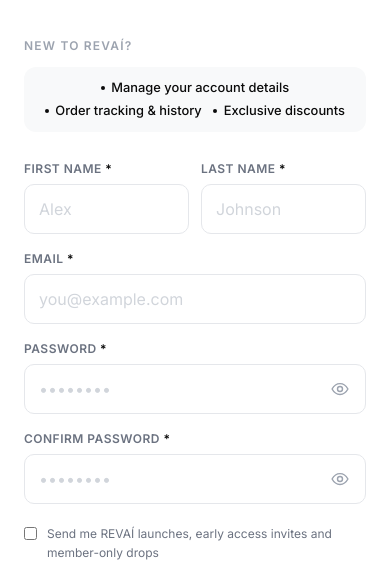
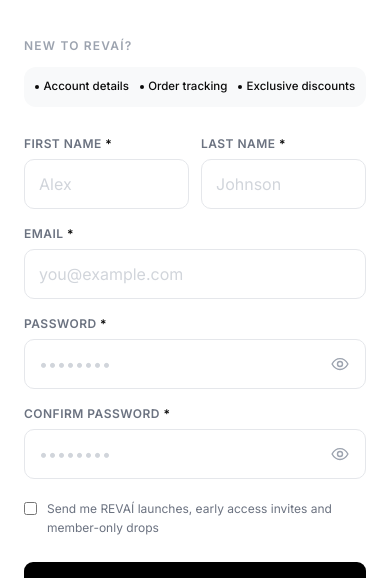
Before and after one commit to Yumnaramji/revaiactive, a plain HTML site: page signup.html in a window 390 px wide. Shown: the part 263-841 px from the top of the page. Drawn offline with Linux system fonts and the light colour scheme; no server answers.

Commit message:
Sign-up: account perks on one line with shorter wording
Account details, Order tracking, Exclusive discounts, each with a bullet
point, in one grey bar on a single line (two lines on 320px phones).

Co-Authored-By: Claude Fable 5.2 <noreply@anthropic.com>

```diff
--- a/signup.html
+++ b/signup.html
@@ -52,10 +52,10 @@
     .field input::placeholder{color:#d1d5db}
     .acct-perks{margin-bottom:28px}
     .acct-perks-h{margin:0 0 12px;font-size:12px;font-weight:600;letter-spacing:.1em;text-transform:uppercase;color:#9ca3af}
-    .acct-perks ul{display:flex;flex-wrap:wrap;align-items:center;justify-content:center;gap:6px 1.1em;margin:0;padding:13px 12px;list-style:none;background:#f8f9fa;border-radius:12px;font-size:13px;font-weight:500;line-height:1.35;color:#0a0a0a}
+    .acct-perks ul{display:flex;flex-wrap:wrap;align-items:center;justify-content:space-evenly;gap:6px .8em;margin:0;padding:13px 10px;list-style:none;background:#f8f9fa;border-radius:12px;font-size:13.5px;font-weight:500;line-height:1.35;color:#0a0a0a}
     .acct-perks li{display:flex;align-items:center;gap:.5em;white-space:nowrap}
     .acct-perks li::before{content:"";width:5px;height:5px;border-radius:50%;background:#0a0a0a;flex-shrink:0}
-    @media(max-width:480px){.acct-perks ul{padding:12px 8px;column-gap:.9em;font-size:clamp(11.5px,3.3vw,13px)}.acct-perks li::before{width:4px;height:4px}}
+    @media(max-width:480px){.acct-perks ul{padding:12px 6px;column-gap:.5em;font-size:clamp(10.5px,2.95vw,13.5px)}.acct-perks li{gap:.4em}.acct-perks li::before{width:4px;height:4px}}
     .pw-hint{font-size:12px;color:#b91c1c;margin-top:4px}
     .pw-hint[hidden]{display:none}
     .pw-wrap{position:relative}
@@ -163,8 +163,8 @@
     <div class="acct-perks">
       <p class="acct-perks-h">New to REVAÍ?</p>
       <ul role="list">
-        <li>Manage your account details</li>
-        <li>Order tracking &amp; history</li>
+        <li>Account details</li>
+        <li>Order tracking</li>
         <li>Exclusive discounts</li>
       </ul>
     </div>
```
